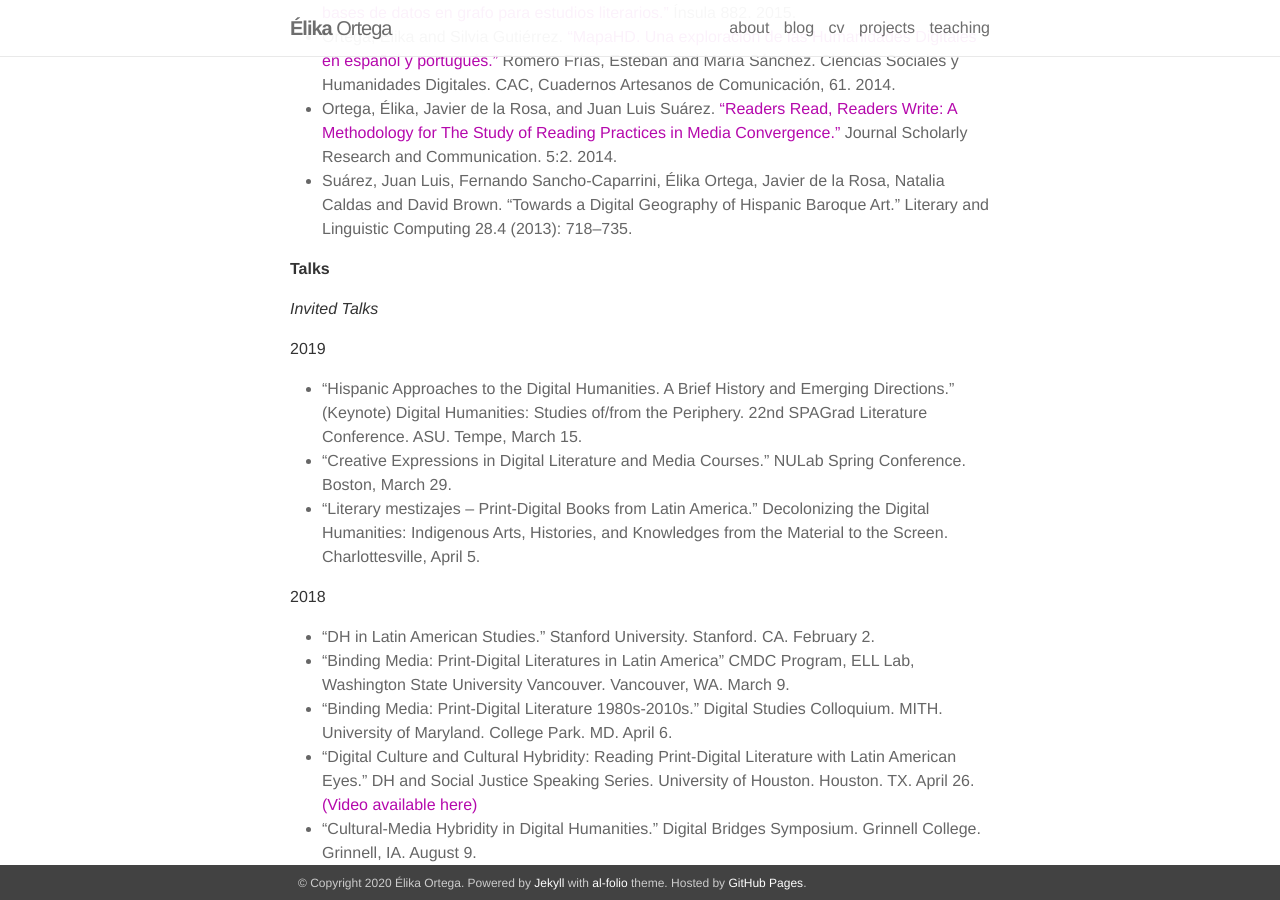
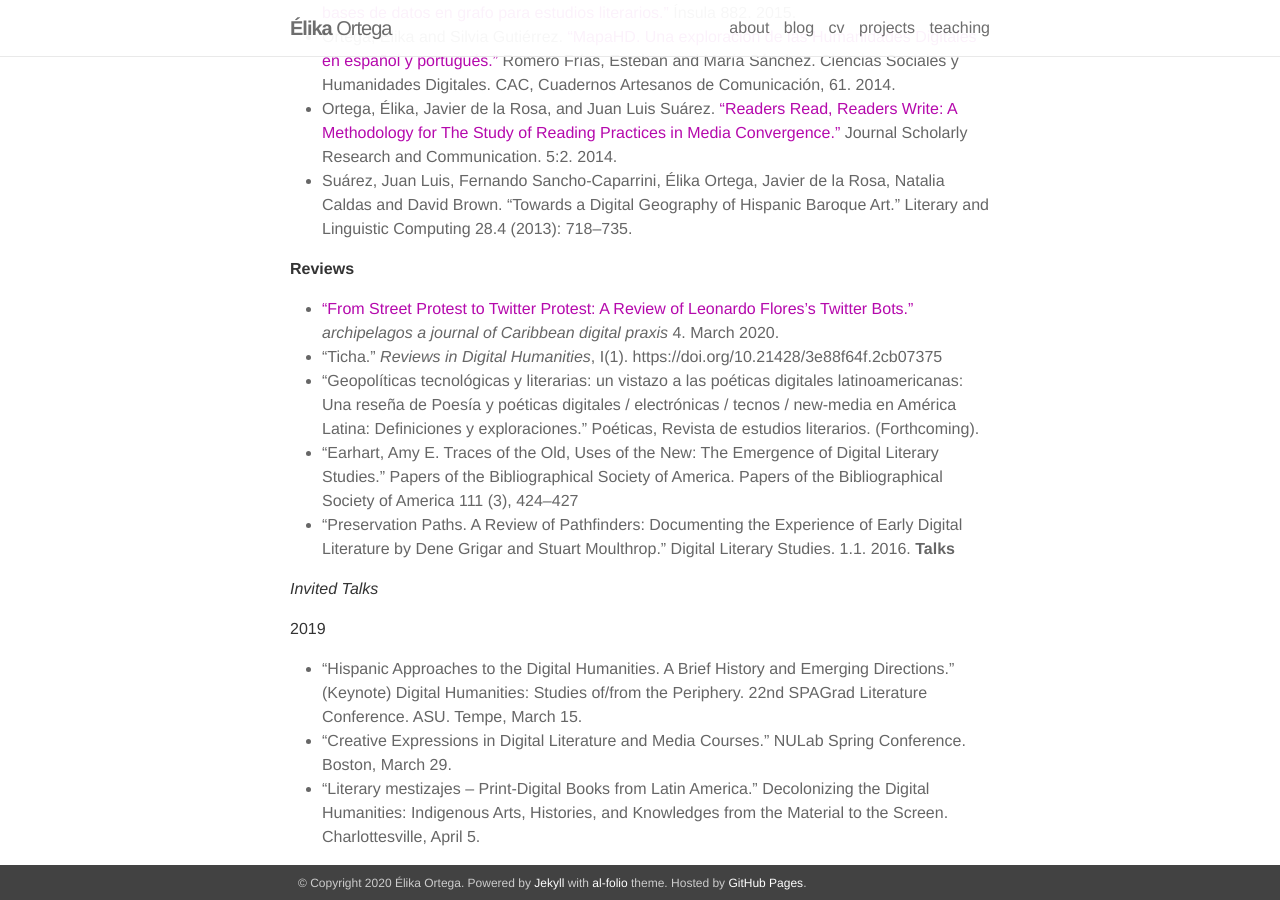
Before and after one commit to elikaortega/elikaortegadotnet, a Jekyll site: the page built from _pages/cv.md, in a window 1280 px wide and 900 px high, scrolled down 1981 px. Built offline with Jekyll 4.4.1, drawn with Linux system fonts in a browser that asks for light colours; nearby versions of some CDN libraries; some of the changed text lies outside the part shown.

Commit message:
added leo's review
moved reviews list

```diff
--- a/_pages/cv.md
+++ b/_pages/cv.md
@@ -82,6 +82,13 @@ National Autonomous University of Mexico
    * Ortega, Élika, Javier de la Rosa, and Juan Luis Suárez. [“Readers Read, Readers Write: A Methodology for The Study of Reading Practices in Media Convergence.”](https://src-online.ca/index.php/src/article/view/149/321) Journal Scholarly Research and Communication. 5:2. 2014.
    * Suárez, Juan Luis, Fernando Sancho-Caparrini, Élika Ortega, Javier de la Rosa, Natalia Caldas and David Brown. “Towards a Digital Geography of Hispanic Baroque Art.” Literary and Linguistic Computing 28.4 (2013): 718–735.
 
+**Reviews**
+   * ["From Street Protest to Twitter Protest: A Review of Leonardo Flores’s Twitter Bots."](http://archipelagosjournal.org/issue04/ortega-review.html) _archipelagos
+a journal of Caribbean digital praxis_ 4. March 2020.
+   * "Ticha." _Reviews in Digital Humanities_, I(1). https://doi.org/10.21428/3e88f64f.2cb07375
+   * "Geopolíticas tecnológicas y literarias: un vistazo a las poéticas digitales latinoamericanas: Una reseña de Poesía y poéticas digitales / electrónicas / tecnos / new-media en América Latina: Definiciones y exploraciones." Poéticas, Revista de estudios literarios. (Forthcoming).
+   * "Earhart, Amy E. Traces of the Old, Uses of the New: The Emergence of Digital Literary Studies." Papers of the Bibliographical Society of America. Papers of the Bibliographical Society of America 111 (3), 424–427
+   * "Preservation Paths. A Review of Pathfinders: Documenting the Experience of Early Digital Literature by Dene Grigar and Stuart Moulthrop." Digital Literary Studies. 1.1. 2016.
 **Talks**
 
 *Invited Talks*
```
Also changed, not shown: other parts of _pages/cv.md (+0 -6 lines).
